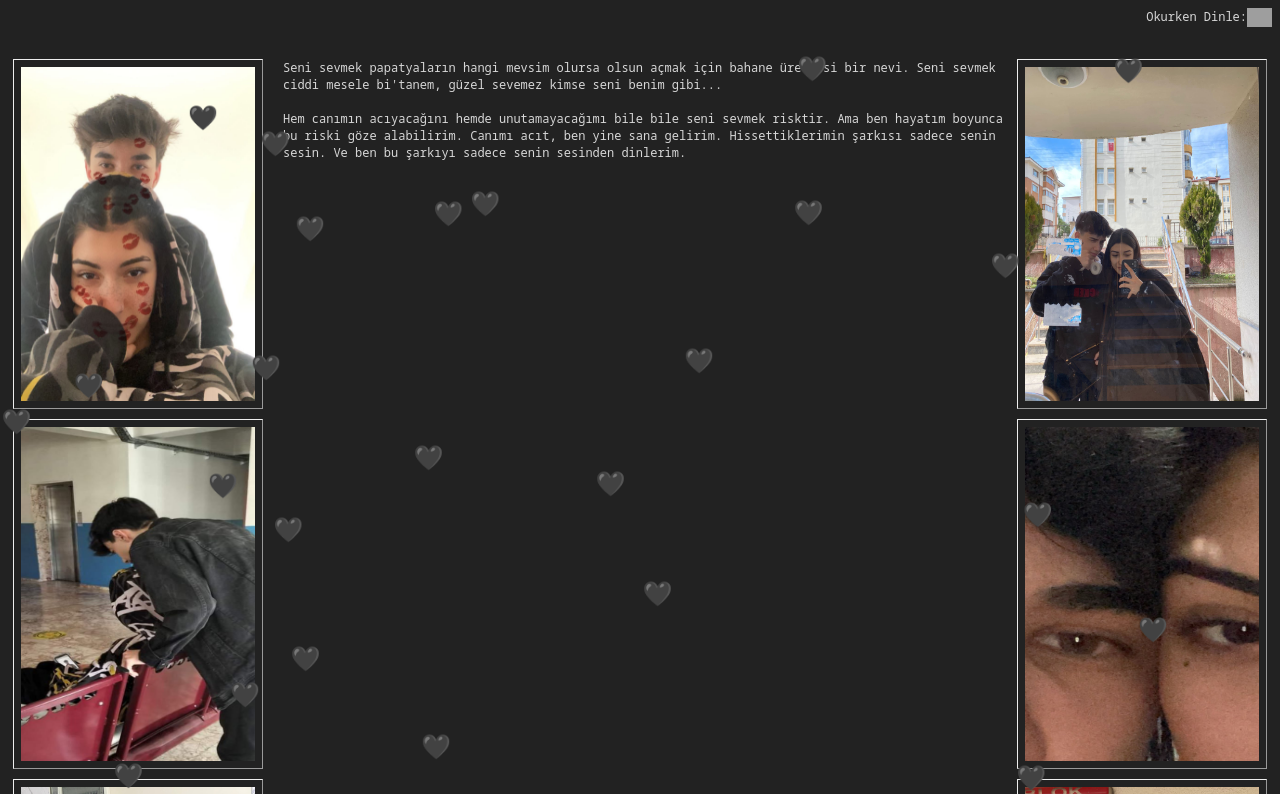
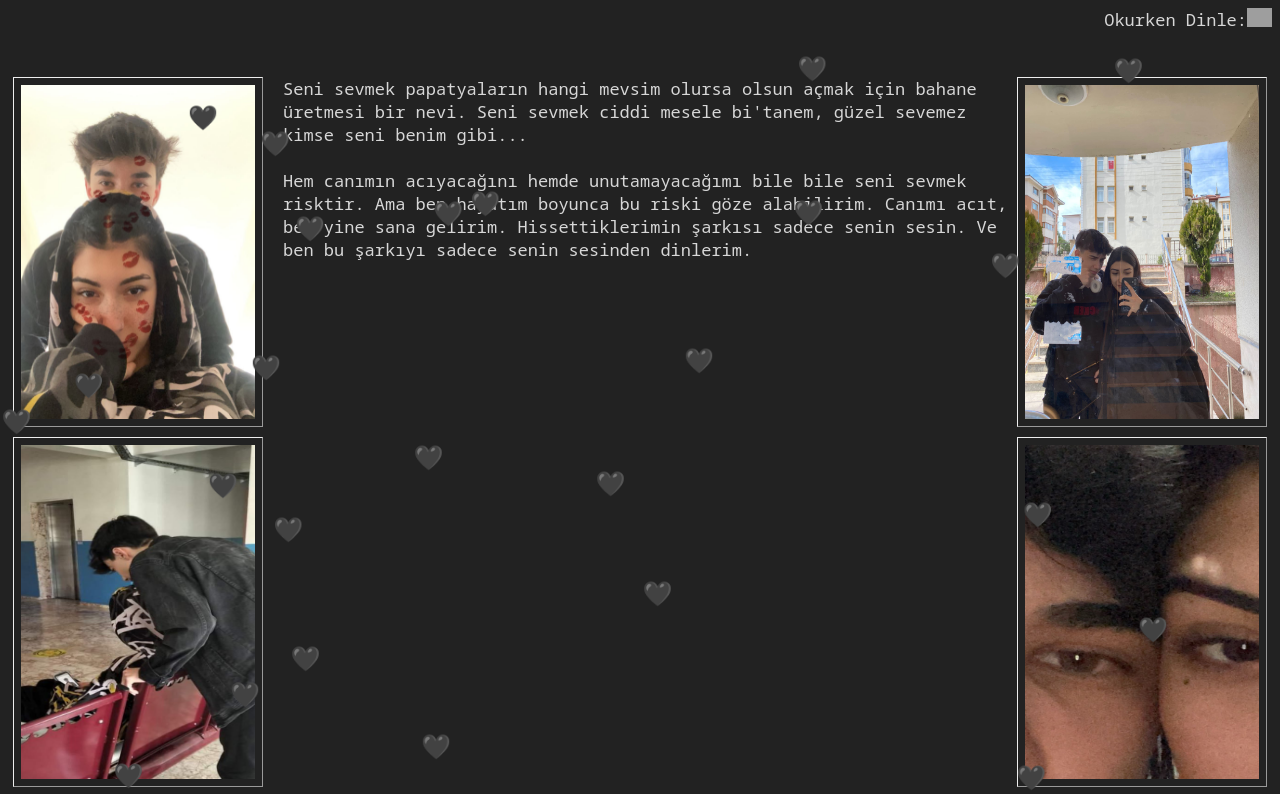
Before and after one commit to c404o/c404o.github.io, a plain HTML site: page index.html in a window 1280 px wide. Shown: the top 794 px of the page. Drawn offline with nearby package versions, Linux system fonts and the light colour scheme; grey boxes are pictures that could not be loaded.

Commit message:
Add files via upload

```diff
--- a/style.css
+++ b/style.css
@@ -1,29 +1,13 @@
 @import url("https://cdnjs.cloudflare.com/ajax/libs/font-awesome/5.15.1/css/all.min.css");
 
+
 @media (min-width:320px)  {
-body {
-font-size:12px;
-}
-}
-@media (min-width:480px)  {
-body {
-font-size:12px;
-}
-}
-@media (min-width:600px)  {
-body {
-font-size:12px;
-}
-}
-@media (min-width:801px)  {
-
-}
-@media (min-width:1025px) {
-
-}
-@media (min-width:1281px) {
-
-}
+body {zoom:-2px;}
+@media (min-width:481px)  {
+body {zoom:-2px;}
+@media (min-width:641px)  {
+body {zoom:-2px;}
+    }
 
 * {
   box-sizing: border-box;
@@ -32,6 +16,7 @@ font-size:12px;
 body {
   background: #222;
   color: #d7d7d7;
+  font-size:17px
 }
 
 #r {
```
